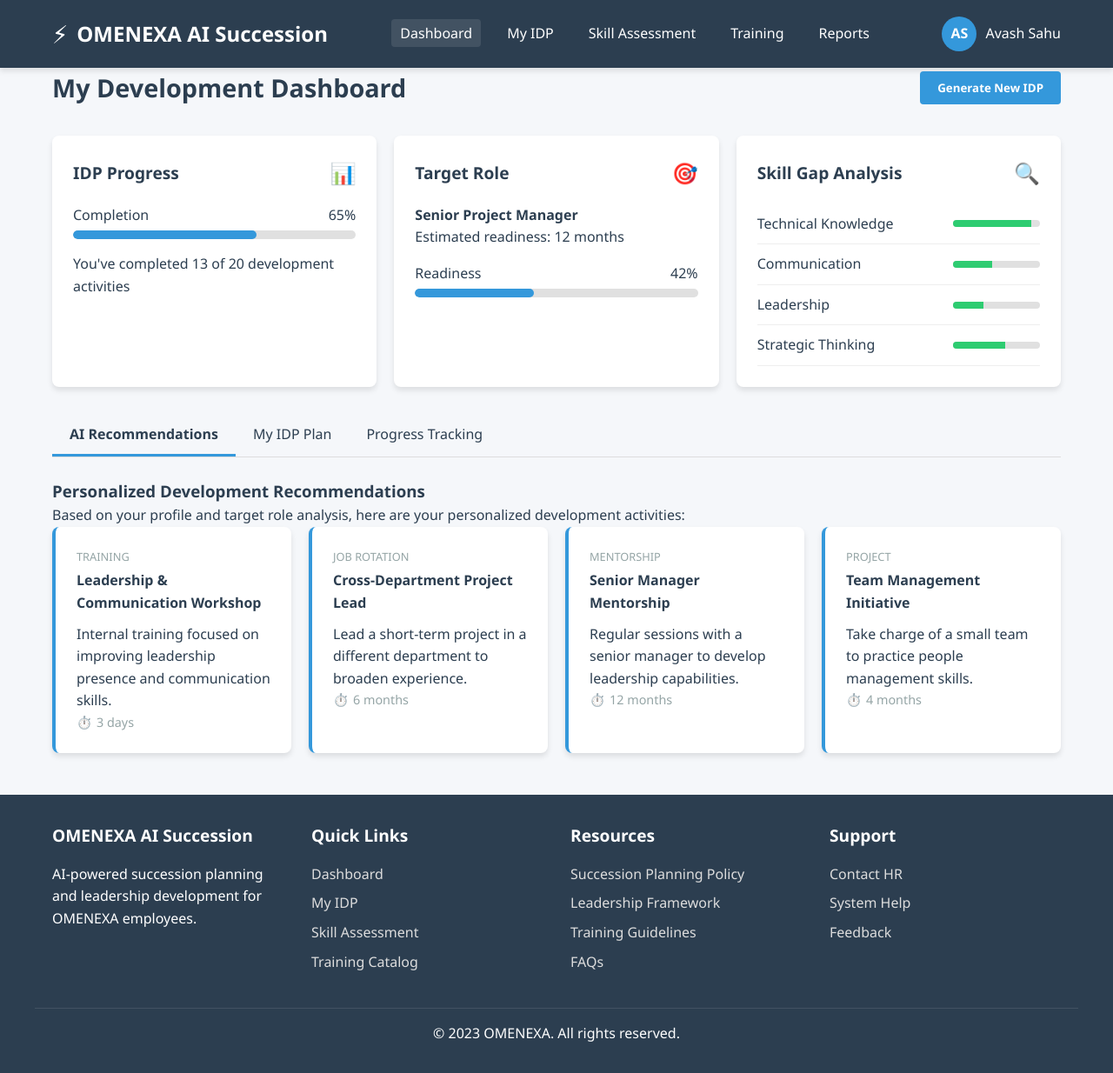
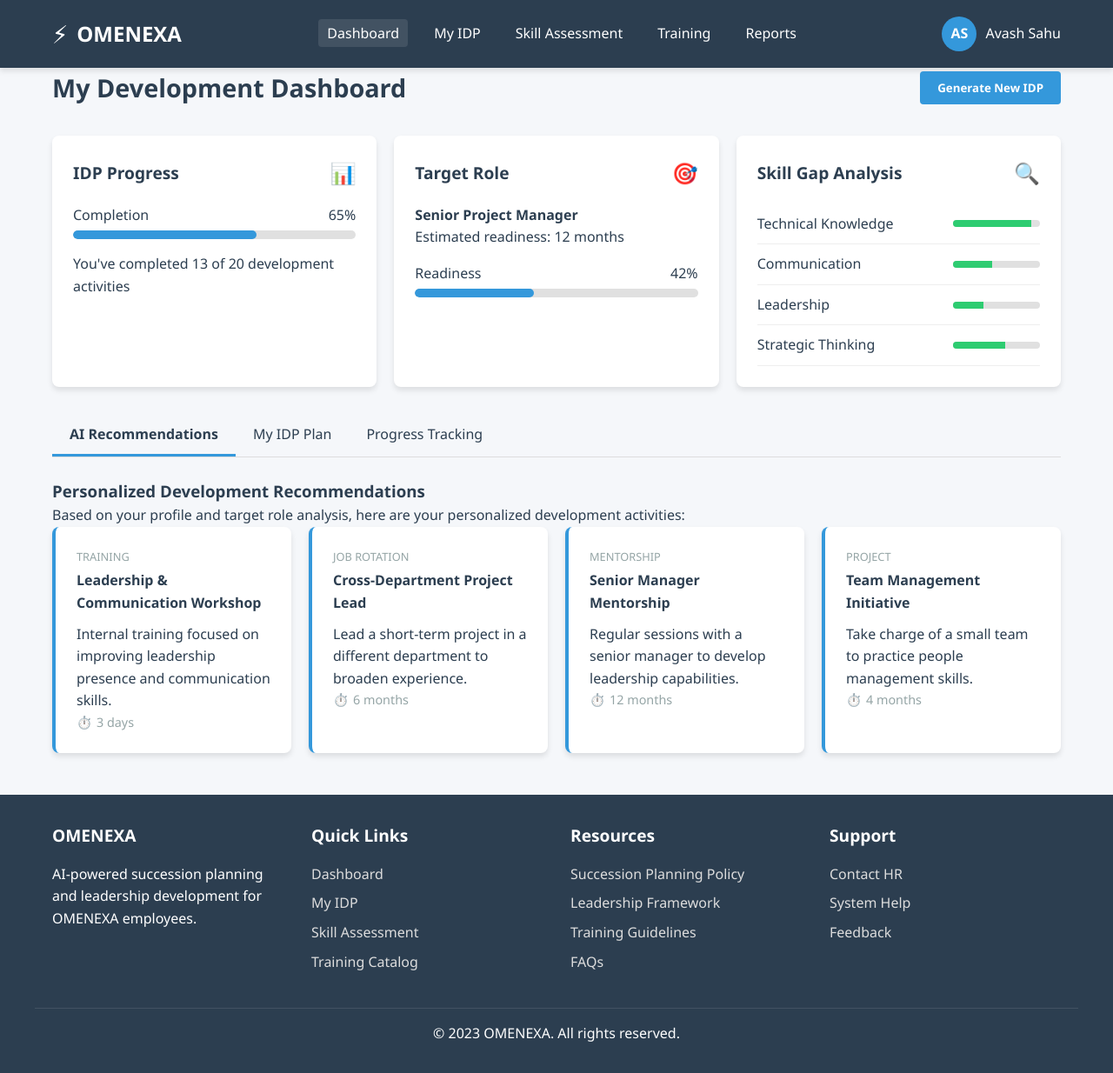
Before and after one commit to Jaga234-hue/2ndproblem_statement, a plain HTML site: page index.html in a window 1280 px wide. Shown: the whole page at 87% size. Drawn offline with Linux system fonts and the light colour scheme.

Commit message:
Update index.html

```diff
--- a/index.html
+++ b/index.html
@@ -3,7 +3,7 @@
 <head>
     <meta charset="UTF-8">
     <meta name="viewport" content="width=device-width, initial-scale=1.0">
-    <title>POWERGRID - AI Succession Planning</title>
+    <title>POWE GRID </title>
     <style>
         :root {
             --primary: #2c3e50;
@@ -493,7 +493,7 @@
         <div class="container header-content">
             <div class="logo">
                 <div class="logo-icon">⚡</div>
-                <h1>OMENEXA AI Succession</h1>
+                <h1>OMENEXA</h1>
             </div>
             <nav>
                 <ul>
@@ -819,7 +819,7 @@
     <footer>
         <div class="container footer-content">
             <div class="footer-section">
-                <h3>OMENEXA AI Succession</h3>
+                <h3>OMENEXA</h3>
                 <p>AI-powered succession planning and leadership development for OMENEXA employees.</p>
             </div>
 
```
